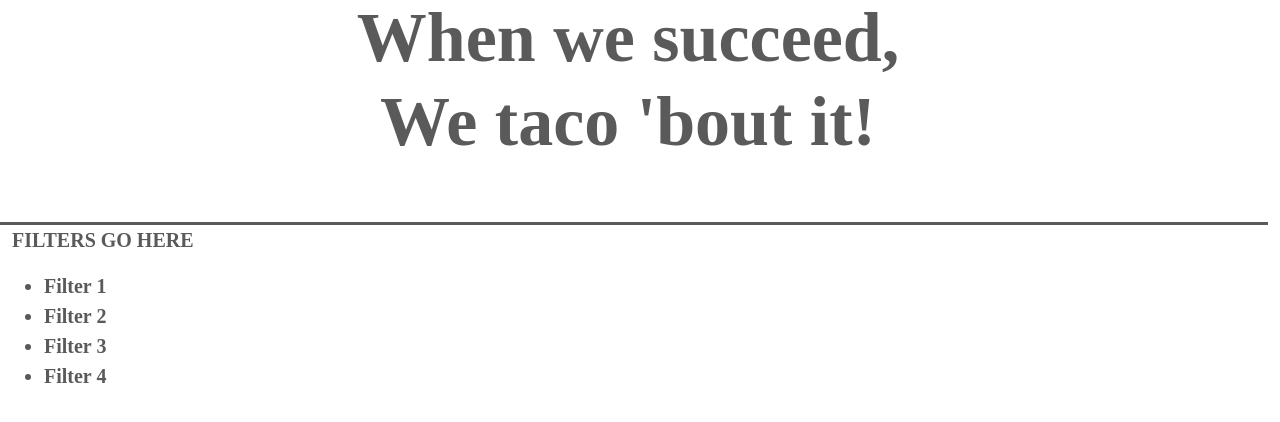
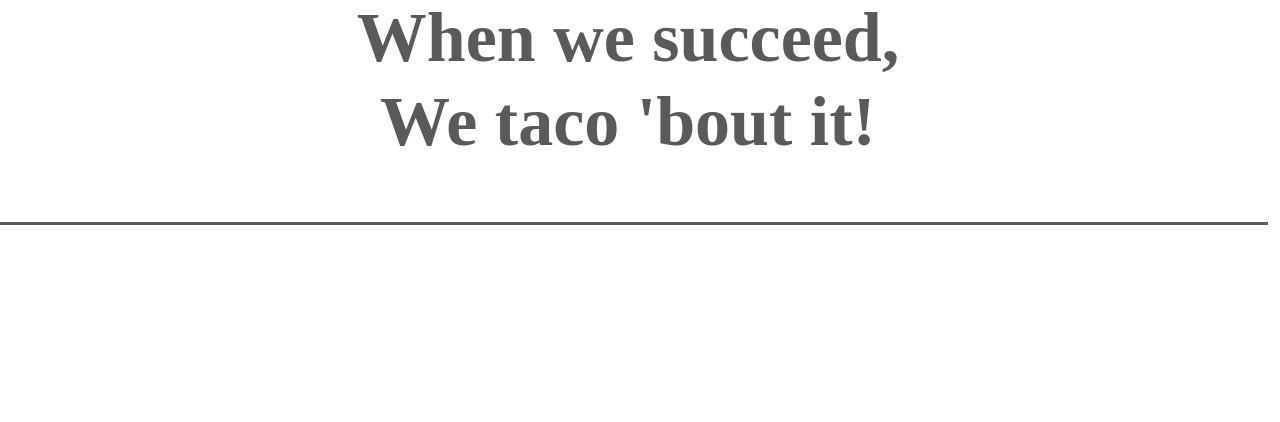
Before and after one commit to monutech/tito-taco-shop, a Django app: template products/templates/products/base_index.html in a window 1280 px wide. Shown: the part 129-551 px from the top of the page. Run offline with Django 3.2, Linux system fonts and the light colour scheme; the template is opened without the code that fills it, so the values that code supplies are empty; the visitor is signed in with stand-in values (Sample User, id 1); parts of the project's set-up code (start-up, migrations or seed data) failed here and were passed over.

Commit message:
temporarily commented out filters template to clean up UI until filters are implemented.

```diff
--- a/products/templates/products/base_index.html
+++ b/products/templates/products/base_index.html
@@ -9,7 +9,7 @@
     </div>
 </div>
 <div class="row border-top">
-    <div class="col-12 col-lg-3" id="filter-col">
+    <!-- <div class="col-12 col-lg-3" id="filter-col">
         <p>FILTERS GO HERE</p>
         <ul>
             <li>Filter 1</li>
@@ -17,7 +17,7 @@
             <li>Filter 3</li>
             <li>Filter 4</li>
         </ul>
-    </div>
+    </div> -->
     <div class="col-12 col-lg-9" id="products-col">
         {% for chunk in products %}
             <div class="row">
```
